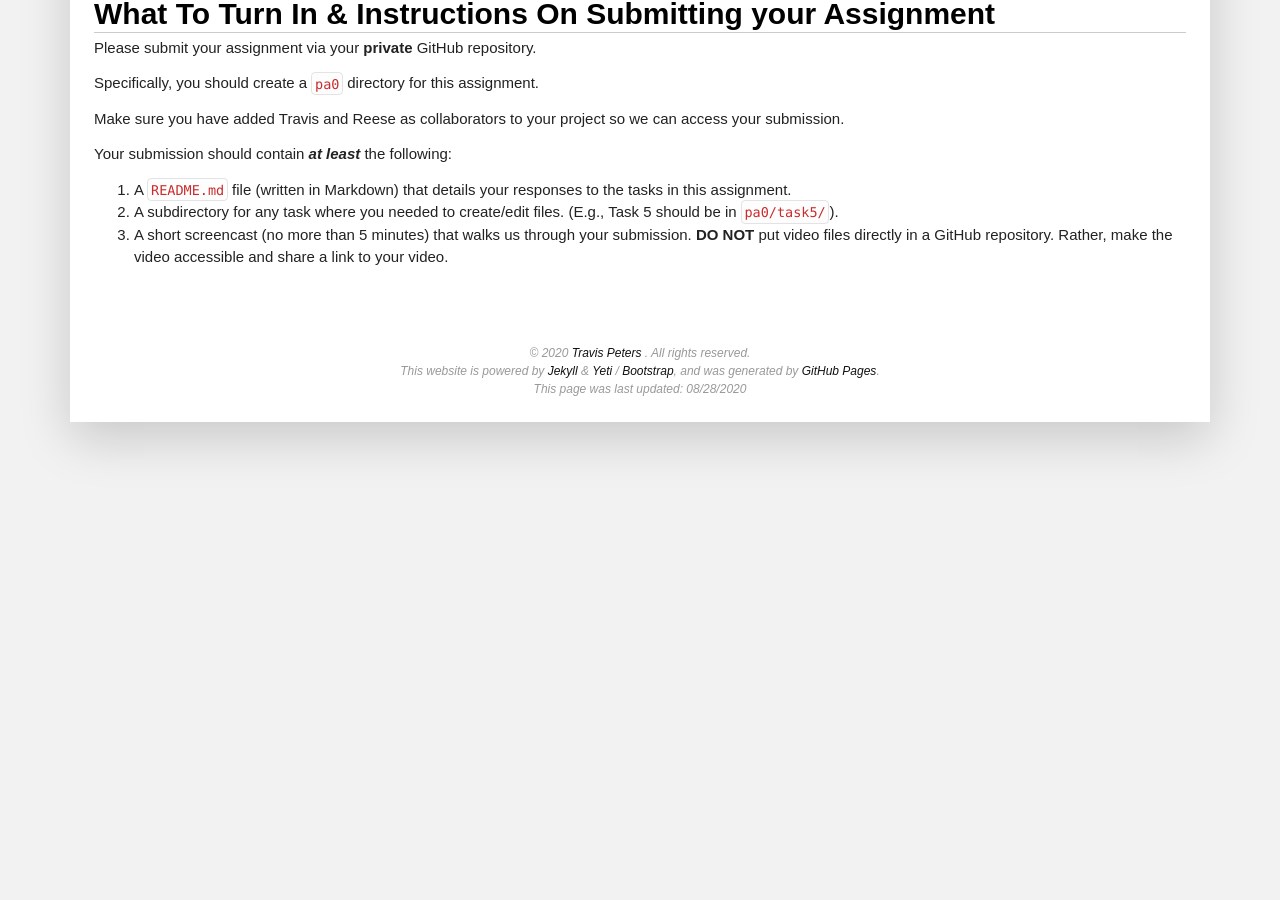
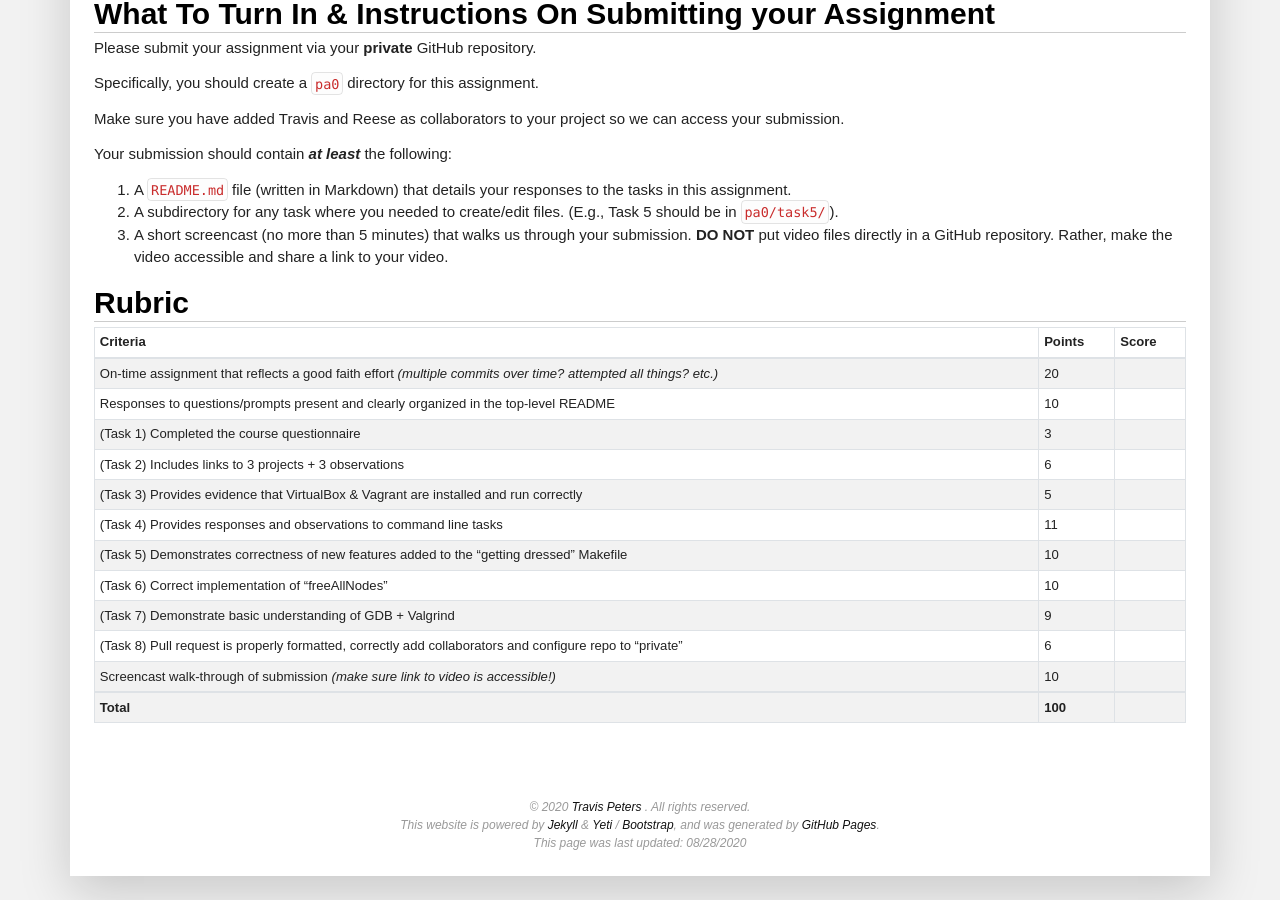
Before and after one commit to traviswpeters/cs460-2020-fall, a Jekyll site: the page built from pa0/index.md, in a window 1280 px wide and 900 px high, scrolled down 5822 px. Built offline with Jekyll 4.4.1, drawn with Linux system fonts in a browser that asks for light colours; nearby versions of some CDN libraries; some web fonts are replaced; comment, search, counter and statistics services are not loaded; our own code applies the rules of GitHub Pages for plain Markdown files.

Commit message:
add rubric

```diff
--- a/pa0/index.md
+++ b/pa0/index.md
@@ -371,23 +371,25 @@ Your submission should contain ***at least*** the following:
 **DO NOT** put video files directly in a GitHub repository.
 Rather, make the video accessible and share a link to your video.
 
-{% comment %}
 ## Rubric
 
 {:.table .table-hover .table-striped .table-bordered .table-sm}
-| Criteria                                                                           | Points  | Score |
-| ---------------------------------------------------------------------------------- | ------- |------ |
-| On-time assignment that reflects a good faith effort                               | 25      |       |
-| Completed the course questionnaire                                                 | 5       |       |
-| Provides evidence that Virtual Box & Vagrant are installed and run correctly       | 10      |       |
-| Provides responses and observations to command line tasks                          | 10      |       |
-| Demonstrates correctness of new features added to the "getting dressed" Makefile   | 10      |       |
-| ...                                                                                | 5       |       |
-| ...                                                                                | 5       |       |
-| ...                                                                                | 5       |       |
-| Provides README                                                                    | 5       |       |
-| ---------------------------------------------------------------------------------- | ------- |------ |
-| **Total**                                                                          | **100** |       |
-| ---------------------------------------------------------------------------------- | ------- |------ |
+| Criteria                                                                                                            | Points  | Score |
+| ------------------------------------------------------------------------------------------------------------------- | ------- |------ |
+| On-time assignment that reflects a good faith effort _(multiple commits over time? attempted all things? etc.)_     | 20      |       |
+| Responses to questions/prompts present and clearly organized in the top-level README                                | 10      |       |
+| (Task 1) Completed the course questionnaire                                                                         | 3       |       |
+| (Task 2) Includes links to 3 projects + 3 observations                                                              | 6       |       |
+| (Task 3) Provides evidence that VirtualBox & Vagrant are installed and run correctly                                | 5       |       |
+| (Task 4) Provides responses and observations to command line tasks                                                  | 11      |       |
+| (Task 5) Demonstrates correctness of new features added to the "getting dressed" Makefile                           | 10      |       |
+| (Task 6) Correct implementation of "freeAllNodes"                                                                   | 10      |       |
+| (Task 7) Demonstrate basic understanding of GDB + Valgrind                                                          | 9       |       |
+| (Task 8) Pull request is properly formatted, correctly add collaborators and configure repo to "private"            | 6       |       |
+| Screencast walk-through of submission _(make sure link to video is accessible!)_                                    | 10      |       |
+| ------------------------------------------------------------------------------------------------------------------- | ------- |------ |
+| **Total**                                                                                                           | **100** |       |
+| ------------------------------------------------------------------------------------------------------------------- | ------- |------ |
 
+{% comment %}
 {% endcomment %}
```
